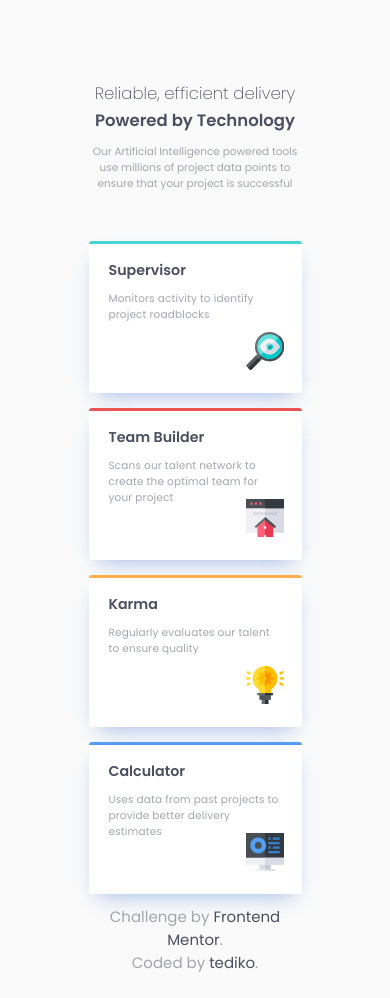
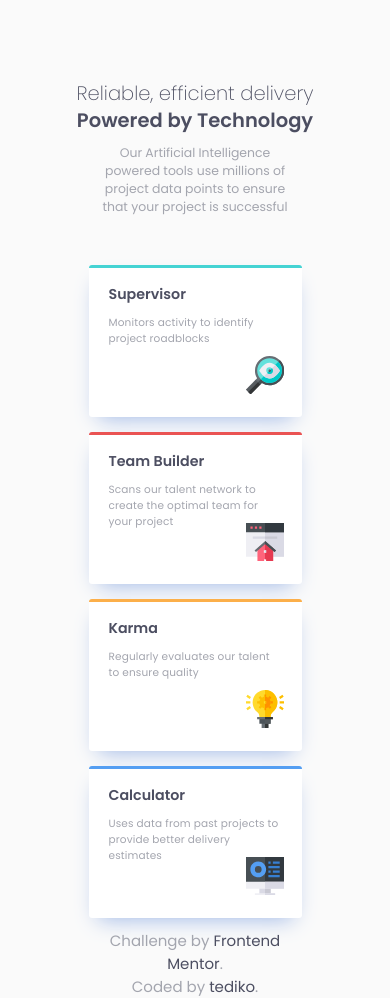
Before and after one commit to tediko/FourCardFeature, a plain HTML site: page index.html in a window 390 px wide. Before the commit the page ends 974 px from the top, so only its background shows below. Drawn offline with Linux system fonts and the light colour scheme.

Commit message:
Changed font-sizes on mobiles

```diff
--- a/styles/feature.css
+++ b/styles/feature.css
@@ -146,12 +146,12 @@ h2.feature__heading {
 
 @media (max-width: 500px) {
     h1.feature__heading {
-        font-size: 1.1rem;
+        font-size: 1.3rem;
         line-height: 1.8rem;
     }
 
     .feature__text {
-        font-size: 0.7rem;
+        font-size: 0.83rem;
         max-width: 205px;
         margin: 10px auto 49px auto;
     }
```
